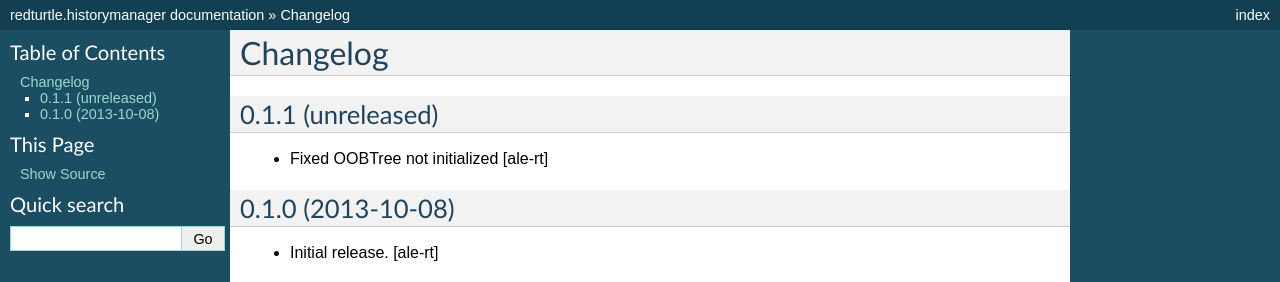
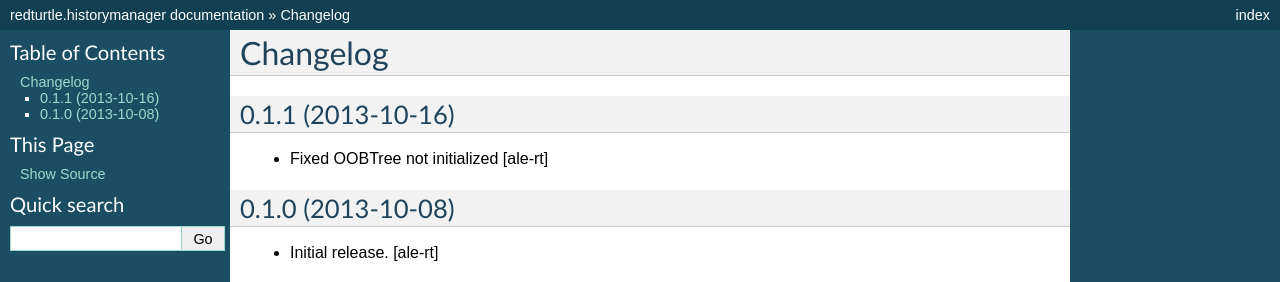
Before and after one commit to RedTurtle/redturtle.historymanager, a Sphinx documentation site: the page built from docs/CHANGELOG.rst, in a window 1280 px wide. Shown: the top 282 px of the page. Built offline with Sphinx 7.4.7, drawn with Linux system fonts in a browser that asks for light colours.

Commit message:
Preparing release 0.1.1

```diff
--- a/docs/CHANGELOG.rst
+++ b/docs/CHANGELOG.rst
@@ -2,7 +2,7 @@ Changelog
 =========
 
 
-0.1.1 (unreleased)
+0.1.1 (2013-10-16)
 ------------------
 
 - Fixed OOBTree not initialized
--- a/setup.py
+++ b/setup.py
@@ -16,7 +16,7 @@ long_description = \
 
 setup(
     name='redturtle.historymanager',
-    version='0.1.1.dev0',
+    version='0.1.1',
     description="RedTurtle History Manager",
     long_description=long_description,
     # Get more from http://pypi.python.org/pypi?%3Aaction=list_classifiers
```
